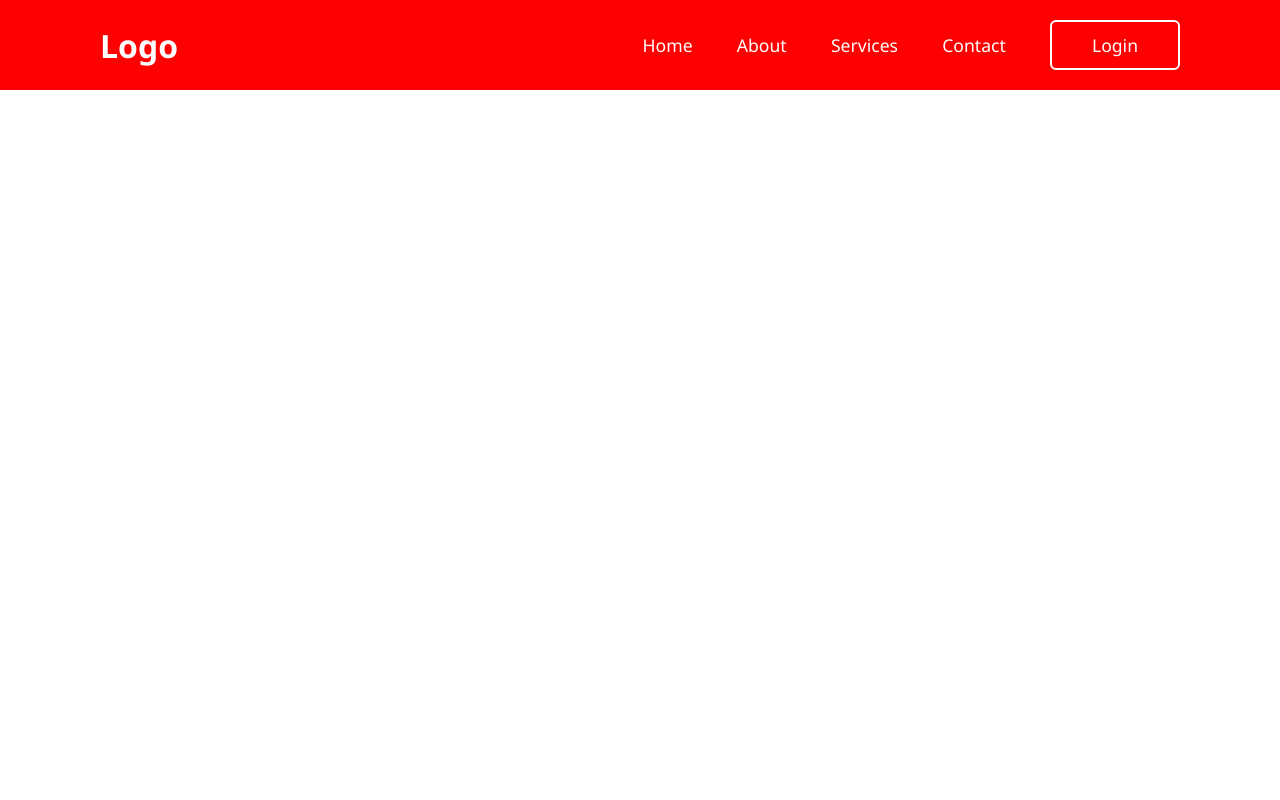
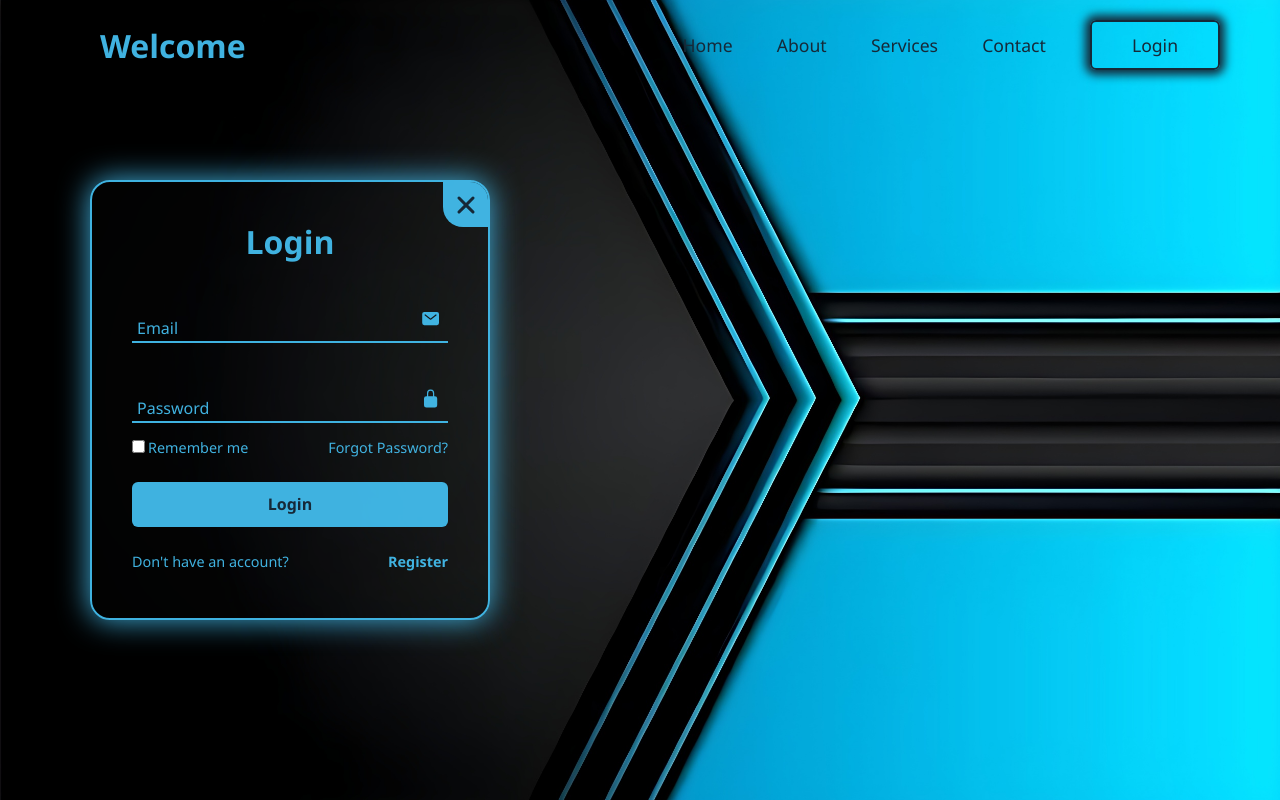
Before and after one commit to nNEWBE/Programming-Hero, a plain HTML site: page Web Class 2nd/Practice tasks/Login Page/task_03.html in a window 1280 px wide. Drawn offline with nearby package versions, Linux system fonts and the light colour scheme.

Commit message:
second commit

```diff
--- /dev/null
+++ b/Web Class 2nd/Practice tasks/Login Page 02/style.css
@@ -0,0 +1,191 @@
+@import url('https://fonts.googleapis.com/css2?family=Quicksand:wght@300;400;500;600;700&display=swap');
+
+*
+{
+  margin: 0;
+  padding: 0;
+  box-sizing: border-box;
+  font-family: 'Quicksand', sans-serif;
+}
+body
+{
+  display: flex;
+  justify-content: center;
+  align-items: center;
+  min-height: 100vh;
+  background: #000;
+}
+section
+{
+  position: absolute;
+  width: 100vw;
+  height: 100vh;
+  display: flex;
+  justify-content: center;
+  align-items: center;
+  gap: 2px;
+  flex-wrap: wrap;
+  overflow: hidden;
+}
+section::before
+{
+  content: '';
+  position: absolute;
+  width: 100%;
+  height: 100%;
+  background:linear-gradient(#000,#0f0,#000);
+  animation: animate 5s linear infinite;
+}
+@keyframes animate
+{
+  0%
+  {
+    transform: translateY(-100%);
+  }
+  100%
+  {
+    transform: translateY(100%);
+  }
+}
+section span
+{
+  position: relative;
+  display: block;
+  width: calc(6.25vw - 2px);
+  height: calc(6.25vw - 2px);
+  background: #181818;
+  z-index: 2;
+  transition: 1.5s;
+}
+section span:hover
+{
+  background: #0f0;
+  transition: 0s;
+}
+
+section .signin
+{
+  position: absolute;
+  width: 400px;
+  background: #222;
+  z-index: 1000;
+  display: flex;
+  justify-content: center;
+  align-items: center;
+  padding: 40px;
+  border-radius: 4px;
+  box-shadow: 0 0 10px 10px #0f0;
+}
+section .signin .content
+{
+  position: relative;
+  width: 100%;
+  display: flex;
+  justify-content: center;
+  align-items: center;
+  flex-direction: column;
+  gap: 40px;
+}
+section .signin .content h2
+{
+  font-size: 2em;
+  color: #0f0;
+  text-transform: uppercase;
+}
+section .signin .content .form
+{
+  width: 100%;
+  display: flex;
+  flex-direction: column;
+  gap: 25px;
+}
+section .signin .content .form .inputBox
+{
+  position: relative;
+  width: 100%;
+}
+section .signin .content .form .inputBox input
+{
+  position: relative;
+  width: 100%;
+  background: #333;
+  border: none;
+  outline: none;
+  padding: 25px 10px 7.5px;
+  border-radius: 4px;
+  color: #fff;
+  font-weight: 500;
+  font-size: 1em;
+}
+section .signin .content .form .inputBox i
+{
+  position: absolute;
+  left: 0;
+  padding: 15px 10px;
+  font-style: normal;
+  color: #aaa;
+  transition: 0.3s;
+  pointer-events: none;
+}
+
+    .signin .content .form .inputBox input:focus ~ i,
+    .signin .content .form .inputBox input:valid ~ i
+{
+    transform: translateY(-7.5px);
+    font-size: 0.8em;
+    color: #fff;
+
+}
+
+.signin .content .form .links{
+    position: relative;
+    width: 100%;
+    display: flex;
+    justify-content: space-between;
+}
+
+.signin .content .form .links a
+{
+    color: #fff;
+    text-decoration: none;
+}
+
+.signin .content .form .links a:nth-child(2)
+{
+    color: #0f0;
+    font-weight: 600;
+
+}
+
+.signin .content .form .inputBox input[type="submit"]
+{
+    padding: 10px;
+    background: #0f0;
+    color: #000;
+    font-weight: 600;
+    font-size: 1.3em;
+    letter-spacing: 0.05em;
+    cursor: pointer;
+}
+
+input[type="submit"]:active
+{
+    opacity: 0.6;
+
+}
+
+
+@media (max-width:900px) {
+    section span {
+        width: calc(10vw - 2px);
+        height:calc(10vw - 2px);
+    }
+}
+
+@media (max-width:600px) {
+    section span {
+        width: calc(20vw - 2px);
+        height:calc(20vw - 2px);
+
+    }
+}
--- a/Web Class 2nd/Practice tasks/Login Page/task_03.css
+++ b/Web Class 2nd/Practice tasks/Login Page/task_03.css
@@ -5,13 +5,25 @@
   box-sizing: border-box;
 }
 
+body {
+  display: flex;
+  justify-content: center;
+  align-items: center;
+  min-height: 100vh;
+  background: url("replicate-prediction-oq3u5udb22exwvgvj7lbkdy46e\ \(1\).jpg")
+    no-repeat;
+  background-size: cover;
+  background-position: center;
+}
+
 header {
   position: fixed;
   top: 0;
   left: 0;
   width: 100%;
-  background: red;
+  /* background: red; */
   padding: 20px 100px;
+  padding-right: 60px;
   display: flex;
   justify-content: space-between;
   align-items: center;
@@ -20,14 +32,14 @@ header {
 
 .logo {
   font-size: 2em;
-  color: #fff;
+  color: rgba(67, 188, 236, 0.949);
   user-select: none;
 }
 
 .navigation a {
   position: relative;
   font-size: 1.1em;
-  color: #fff;
+  color: #162938;
   text-decoration: none;
   font-weight: 500px;
   margin-left: 40px;
@@ -38,15 +50,17 @@ header {
   position: absolute;
   width: 100%;
   height: 3px;
-  background: #fff;
+  background: #162938;
   border-radius: 5px;
   left: 0;
   bottom: -6px;
   transform: scaleX(0);
   transition: transform, 0.4s;
+  transform-origin: right;
 }
 
 .navigation a:hover:after {
+  transform-origin: left;
   transform: scaleX(1);
 }
 
@@ -55,16 +69,169 @@ header {
   height: 50px;
   background: transparent;
   outline: none;
-  border: 2px solid #fff;
+  border: 2px solid #162938;
   border-radius: 6px;
   cursor: pointer;
   font-size: 1.1em;
-  color: #fff;
+  color: #162938;
   font-weight: 500px;
   margin-left: 40px;
+  box-shadow: 0 0 10px 5px #162938;
 }
 
 .navigation .login:hover {
-  background-color: #fff;
+  background-color: #162938;
+  color: #fff;
+}
+
+.one {
+  position: relative;
+  width: 400px;
+  height: 440px;
+  background: transparent;
+  /* background-color: rgba(67, 188, 236, 0.949); */
+  border: 2px solid rgba(67, 188, 236, 0.949);
+  border-radius: 20px;
+  backdrop-filter: blur(200px);
+  box-shadow: 0 0 30px rgba(67, 188, 236, 0.949);
+  display: flex;
+  justify-content: center;
+  align-items: center;
+  overflow: hidden;
+  margin-right: 700px;
+}
+
+.one .form-box {
+  width: 100%;
+  padding: 40px;
+}
+
+.form-box h2 {
+  font-size: 2em;
+  color: rgba(67, 188, 236, 0.949);
+  text-align: center;
+}
+
+.input-box {
+  position: relative;
+  width: 100%;
+  height: 50px;
+  border-bottom: 2px solid rgba(67, 188, 236, 0.949);
+  margin: 30px 0;
+}
+
+.input-box label {
+  position: absolute;
+  top: 50%;
+  left: 5px;
+  font-size: 1em;
+  color: rgba(67, 188, 236, 0.949);
+  font-weight: 500px;
+  pointer-events: none;
+  transition: 0.4s;
+}
+
+.input-box input {
+  width: 100%;
+  height: 100%;
+  background: transparent;
+  border: none;
+  outline: none;
+  font-size: 1em;
+  color: deepskyblue;
+  font-weight: 600px;
+  padding: 0 35px 0 5px;
+}
+
+.input-box .icon {
+  position: absolute;
+  right: 8px;
+  font-size: 1.2em;
+  color: rgba(67, 188, 236, 0.949);
+  line-height: 57px;
+}
+
+.input-box input:focus ~ label,
+.input-box input:valid ~ label {
+  top: -10px;
+}
+
+.remember-forgot {
+  font-size: 0.9em;
+  color: rgba(67, 188, 236, 0.949);
+  font-weight: 500;
+  margin: -15px 0 15px;
+  display: flex;
+  justify-content: space-between;
+}
+
+.remember-forgot label input {
+  accent-color: rgba(67, 188, 236, 0.949);
+  margin-right: 3px;
+}
+
+.remember-forgot a {
+  color: rgba(67, 188, 236, 0.949);
+  text-decoration: none;
+}
+
+.remember-forgot a:hover {
+  text-decoration: underline;
+}
+
+.btn {
+  width: 100%;
+  height: 45px;
+  margin-top: 10px;
+  background-color: rgba(67, 188, 236, 0.949);
+  border: none;
+  outline: none;
+  border-radius: 6px;
+  cursor: pointer;
+  font-size: 1em;
   color: #162938;
+  font-weight: 700;
 }
+.btn:hover {
+  box-shadow: 0 0 10px 5px rgba(67, 188, 236, 0.949);
+  border: #162938 solid 2px;
+}
+
+.login-register {
+  font-size: 0.9em;
+  color: rgba(67, 188, 236, 0.949);
+  text-align: center;
+  font-weight: 500;
+  margin: 25px 0 10px;
+}
+
+.login-register p a {
+  color: rgba(67, 188, 236, 0.949);
+  text-decoration: none;
+  font-weight: 600;
+}
+
+.login-register p a:hover {
+  text-decoration: underline;
+}
+
+.login-register p {
+  display: flex;
+  justify-content: space-between;
+}
+
+.one .icon-close {
+  position: absolute;
+  top: 0;
+  right: 0;
+  height: 45px;
+  width: 45px;
+  background: rgba(67, 188, 236, 0.949);
+  font-size: 2em;
+  color: #162938;
+  display: flex;
+  justify-content: center;
+  align-items: center;
+  border-bottom-left-radius: 20px;
+  cursor: pointer;
+}
--- a/Web Class 2nd/Practice tasks/Login Page/task_03.html
+++ b/Web Class 2nd/Practice tasks/Login Page/task_03.html
@@ -3,12 +3,14 @@
   <head>
     <meta charset="UTF-8" />
     <meta name="viewport" content="width=device-width, initial-scale=1.0" />
+    <link rel="shortcut icon" href="icons8-login-48.png" type="image/x-icon">
     <link rel="stylesheet" href="task_03.css" />
-    <title>Document</title>
+    <title>Login Page</title>
   </head>
+
   <body>
     <header>
-      <h2 class="logo">Logo</h2>
+      <h2 class="logo">Welcome</h2>
       <nav class="navigation">
         <a href="#">Home</a>
         <a href="#">About</a>
@@ -17,6 +19,45 @@
         <button class="login">Login</button>
       </nav>
     </header>
-    <div class="one"></div>
+    <div class="one">
+      <span class="icon-close"><ion-icon name="close"></ion-icon></span>
+      <div class="form-box">
+        <h2>Login</h2>
+        <form action="#">
+          <div class="input-box">
+            <span class="icon"><ion-icon name="mail"></ion-icon></span>
+            <input type="email" required />
+            <label>Email</label>
+          </div>
+          <div class="input-box">
+            <span class="icon"><ion-icon name="lock-closed"></ion-icon></span>
+            <input type="password" required />
+            <label>Password</label>
+          </div>
+          <div class="remember-forgot">
+            <label><input type="checkbox" />Remember me</label>
+            <a href="#">Forgot Password?</a>
+          </div>
+          <button type="submit" class="btn">Login</button>
+          <div class="login-register">
+            <p>
+              Don't have an account?<a href="#" class="register-link"
+                >Register</a
+              >
+            </p>
+          </div>
+        </form>
+      </div>
+    </div>
+
+    <script src="task_03.js"></script>
+    <script
+      type="module"
+      src="https://unpkg.com/ionicons@7.1.0/dist/ionicons/ionicons.esm.js"
+    ></script>
+    <script
+      nomodule
+      src="https://unpkg.com/ionicons@7.1.0/dist/ionicons/ionicons.js"
+    ></script>
   </body>
 </html>
```
Also changed, not shown: My first Website/index.html (+10 -2 lines), My first Website/input.html (+2 -2 lines), Web Class 2nd/Practice tasks/Login Page 02/index.html (added, +79 -0 lines), Web Class 2nd/Practice tasks/task_01.html (+1 -0 lines), Web Class 2nd/Practice tasks/Login Page/3337292.jpg (added), Web Class 2nd/Practice tasks/Login Page/icons8-hexagons-32.png (added), Web Class 2nd/Practice tasks/Login Page/icons8-hexagons-64.png (added), Web Class 2nd/Practice tasks/Login Page/icons8-login-48.png (added), Web Class 2nd/Practice tasks/Login Page/replicate-prediction-oq3u5udb22exwvgvj7lbkdy46e (1).jpg (added), Web Class 2nd/Practice tasks/Login Page/task_03.js (added).
